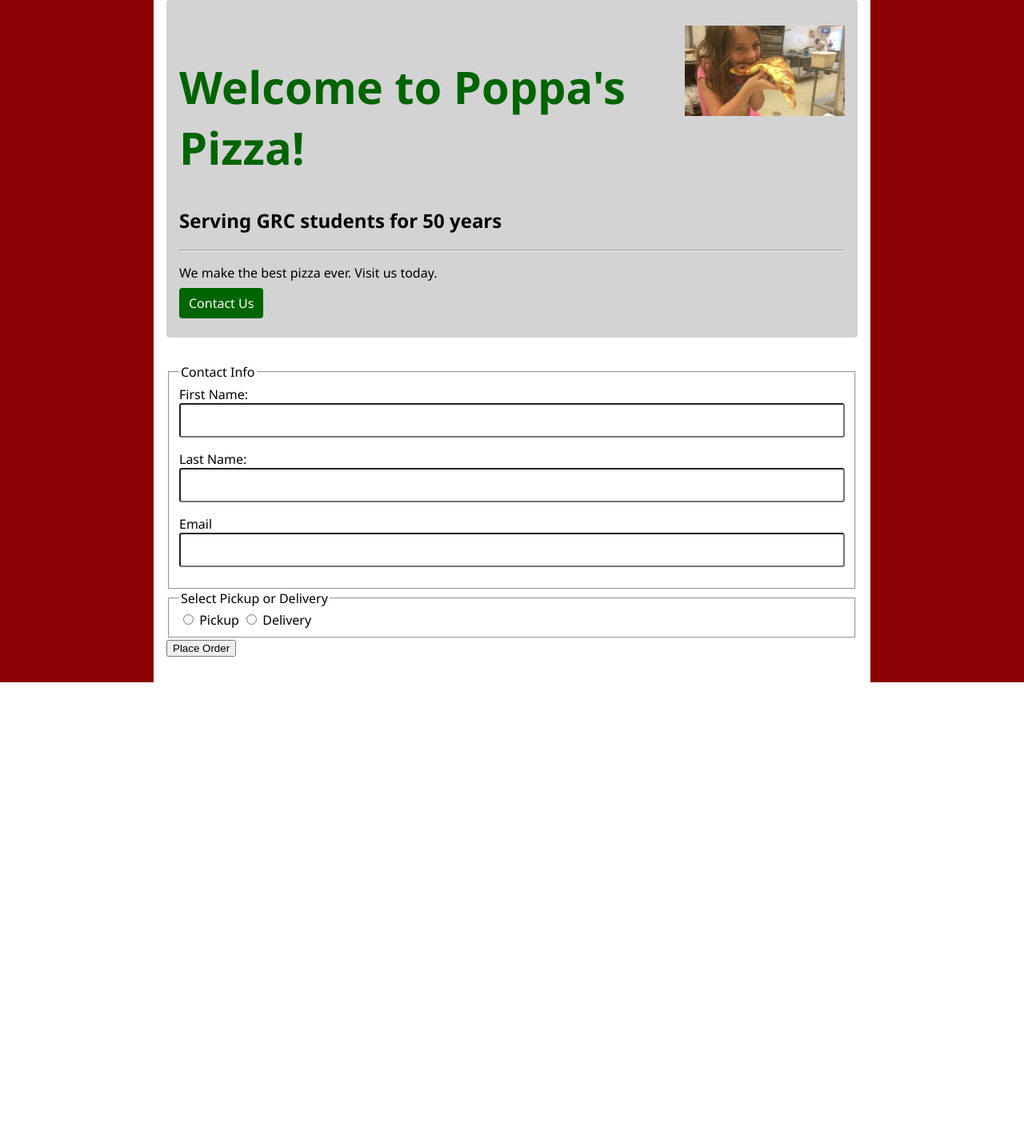
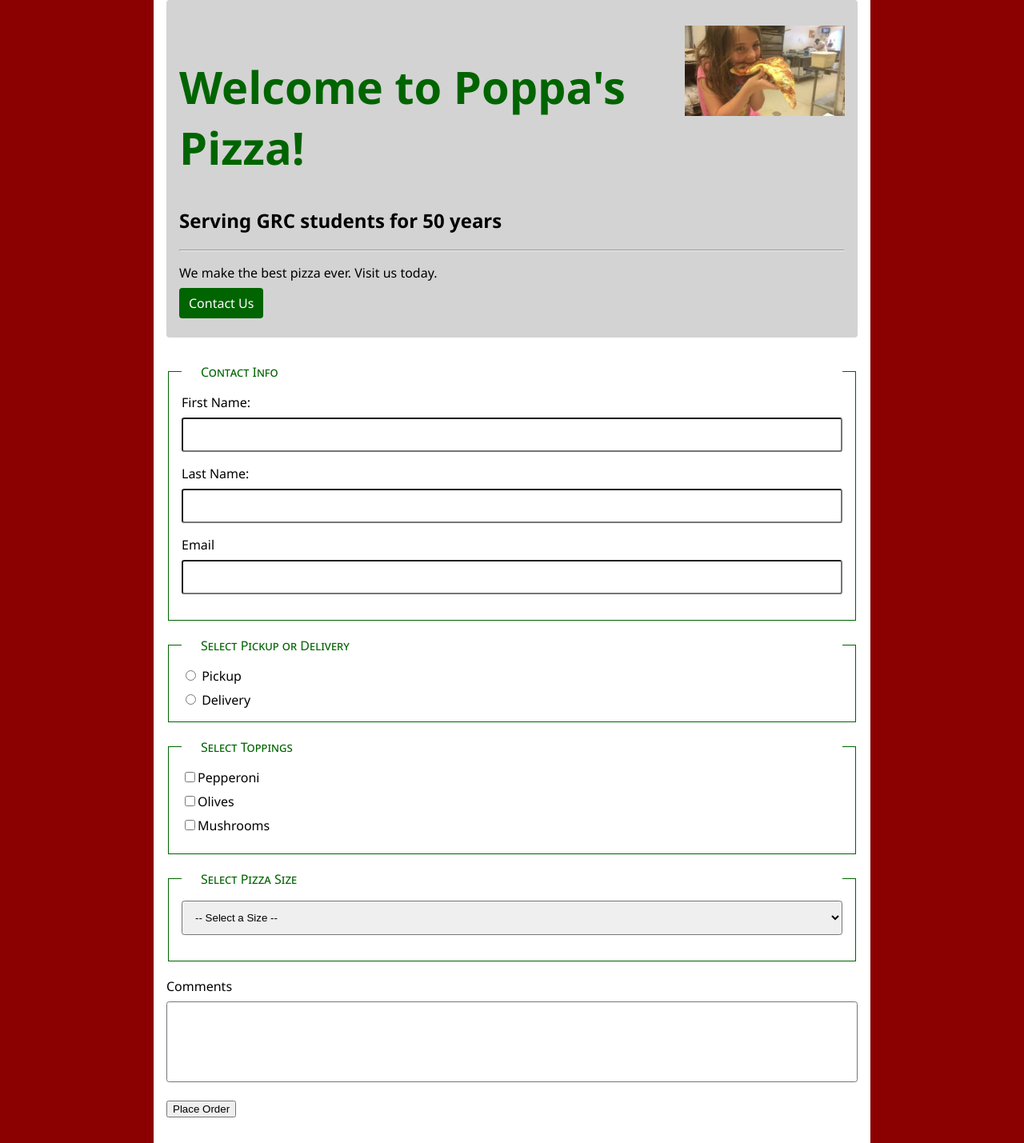
Before and after one commit to AlexandrBalan/pizza, a web app: file index.html in a window 1280 px wide. Shown: the whole page at 80% size. Before the commit the page ends 853 px from the top, so only its background shows below. Run offline with its HTML, style and script files only (its server is not run), Linux system fonts and the light colour scheme.

Commit message:
modified the styles sheet and the html page, added borders, new section.

```diff
--- a/index.html
+++ b/index.html
@@ -43,6 +43,48 @@
                 Delivery
                 </label>
             </fieldset>
+
+
+
+
+            <fieldset>
+                <legend>Select Toppings</legend>
+                <label for="pepperoni">
+                    <input type="checkbox" id="pepperoni" name="toppings[]" value="pepperoni">Pepperoni
+                </label>
+
+
+                <label for="olives">
+                    <input type="checkbox" id="olives" name="toppings[]" value="olives">Olives
+                </label>
+
+
+
+                <label for="mushrooms">
+                    <input type="checkbox" id="mushrooms" name="toppings[]" value="mushrooms">Mushrooms
+                </label>
+
+
+            </fieldset>
+
+            <fieldset>
+                <legend>Select Pizza Size</legend>
+                <select id="size" name="size">
+                    <option value="none">-- Select a Size --</option>
+                    <option value="small">Small</option>
+                    <option value="medium">Medium</option>
+                    <option value="large">Large</option>
+                </select>
+
+
+
+            </fieldset>
+
+
+
+            <label for="comment">Comments</label>
+            <textarea rows="5" id="comment" name = "comment"></textarea>
+
             <button type="submit" id="order-button">Place Order</button>
         </form>
     </div>
--- a/styles/style.css
+++ b/styles/style.css
@@ -44,10 +44,35 @@ body {
     font-size: 1rem;
 }
 
-input[type="text"], input[type="email"] {
+input[type="text"], input[type="email"], select, textarea {
     width: 100%;
     border: 1px solid dakrgreen;
     border-radius: .25em;
     margin: 0rem 0rem 1rem 0rem;
     padding: .75rem;
 }
+
+
+legend {
+    color: darkgreen;
+    font-variant: small-caps;
+    font-size: 1.5;
+    padding-left: 1.5rem;
+    width: 100%;
+}
+
+fieldset {
+    border: 1px solid darkgreen;
+    padding: 1rem;
+    margin-bottom: 1.25rem;
+}
+
+label {
+    display: block;
+    padding-bottom: 0.5rem;
+
+}
+
+textarea {
+    resize: none;
+}
```
